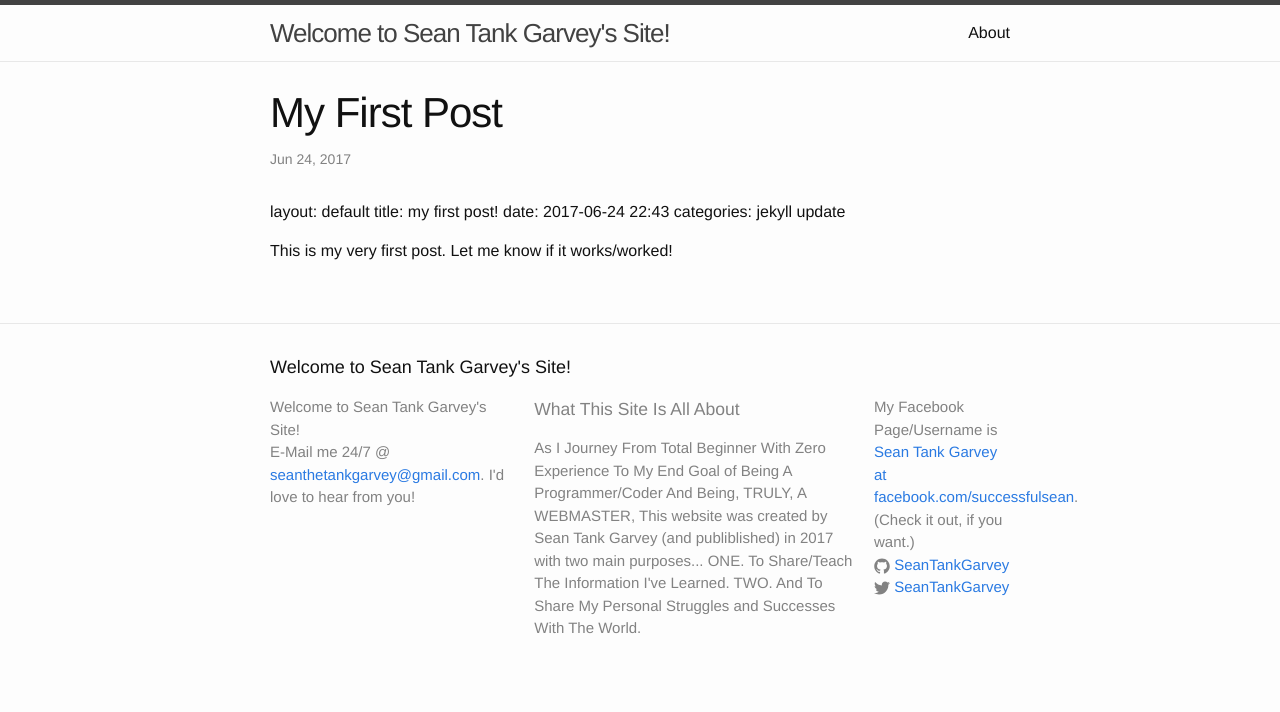
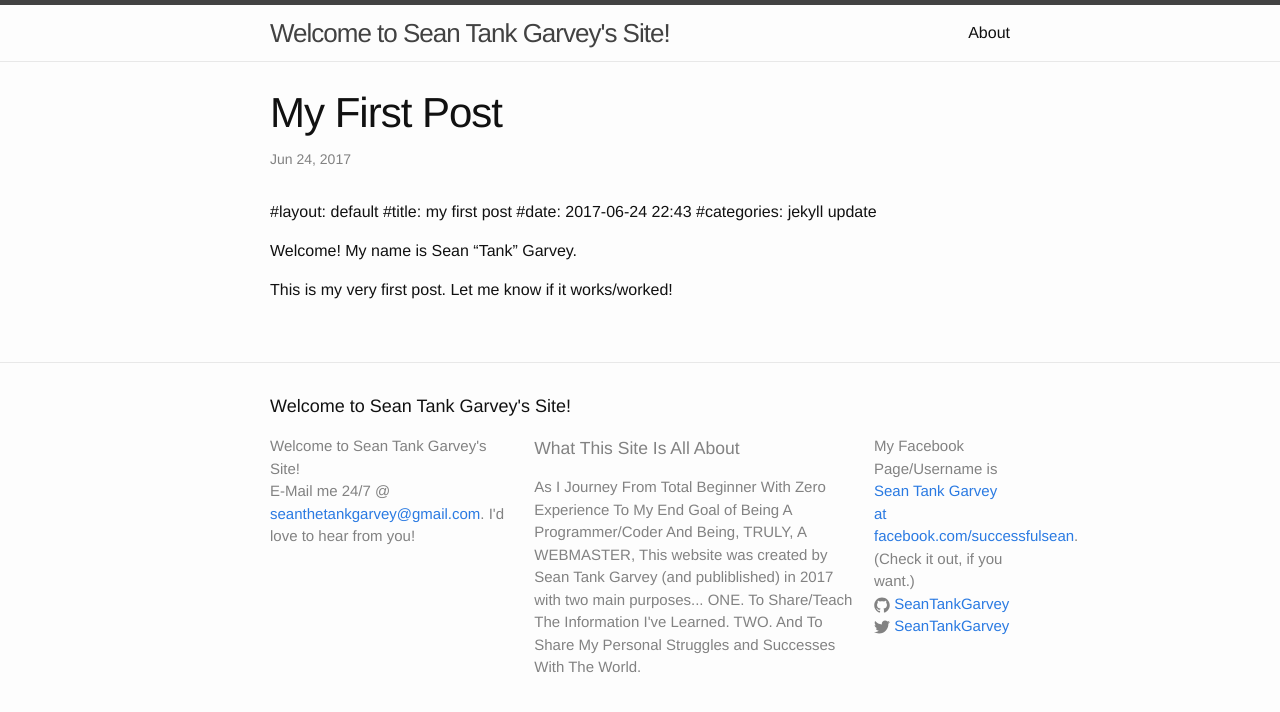
Before and after one commit to SeanTankGarvey/SeanTankGarvey.github.io, a Jekyll site: the page built from _posts/2017-06-24-my-first-post.markdown, in a window 1280 px wide. Shown: the top 712 px of the page. Built offline with Jekyll 4.4.1, drawn with Linux system fonts in a browser that asks for light colours; our own code applies the rules of GitHub Pages for plain Markdown files.

Commit message:
Update 2017-06-24-my-first-post.markdown

```diff
--- a/_posts/2017-06-24-my-first-post.markdown
+++ b/_posts/2017-06-24-my-first-post.markdown
@@ -1,6 +1,10 @@
-layout: default
-title: my first post!
-date: 2017-06-24 22:43
-categories: jekyll update
+#layout: default
+#title: my first post
+#date: 2017-06-24 22:43
+#categories: jekyll update
+
+
+
+Welcome! My name is Sean "Tank" Garvey.
 
 This is my very first post.  Let me know if it works/worked!
```
